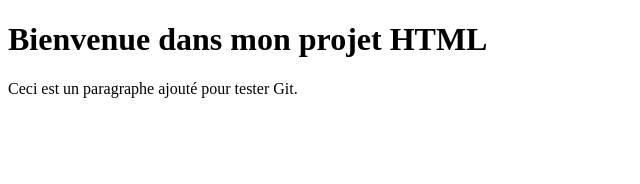
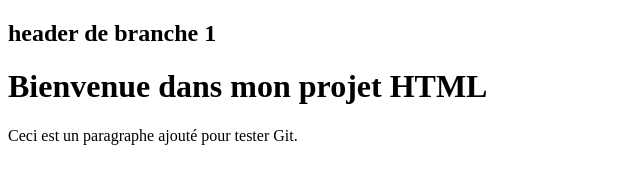
Before and after one commit to ara126/projet-html2, a plain HTML site: page index.html in a window 1280 px wide. Shown: the whole page, without its empty margins (0-640 px from the left). Drawn offline with Linux system fonts and the light colour scheme.

Commit message:
fonctionnalite de la branche 1

```diff
--- a/index.html
+++ b/index.html
@@ -2,6 +2,7 @@
 <html>
 <head>
   <title>Projet HTML</title>
+  <h2>header de branche 1</h2>
 </head>
 <body>
   <h1>Bienvenue dans mon projet HTML</h1>
```
